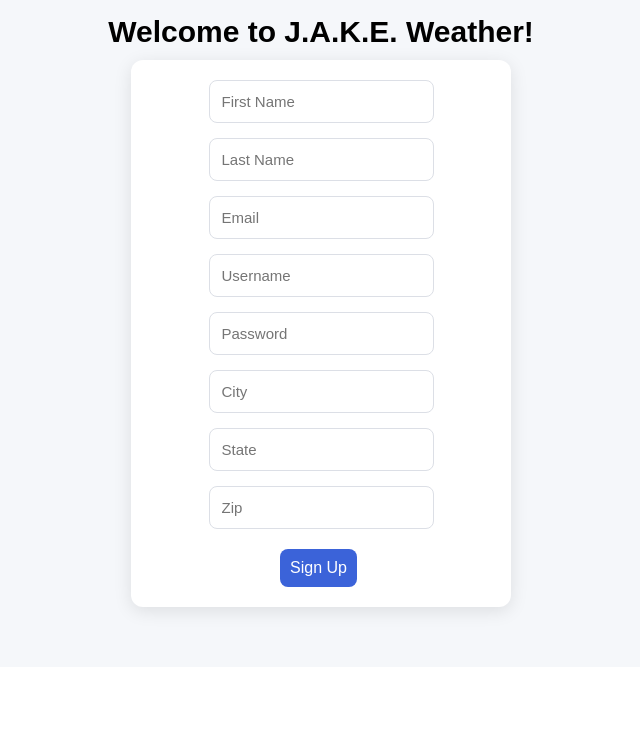
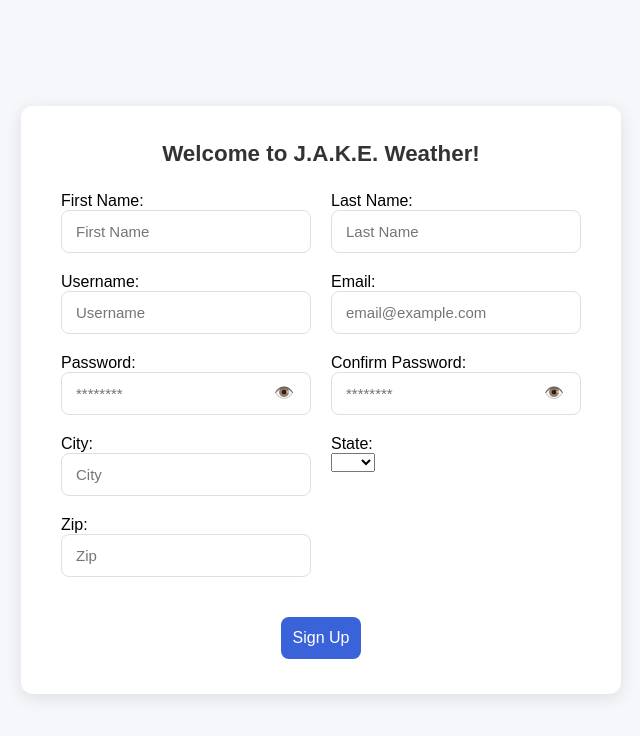
Before and after one commit to rysealex/jake-weather, a React (Create React App) app in the folder front/: page /signup in a window 1280 px wide. Shown: the top 736 px of the page, without its empty margins (319-959 px from the left). Built offline with nearby package versions, Linux system fonts and the light colour scheme.

Commit message:
Finalized login/signup/forgot password UI

```diff
--- a/front/src/index.css
+++ b/front/src/index.css
@@ -527,8 +527,6 @@ body {
   position: relative;
   /* Ensure the container takes up the full width, especially if your form uses flex/grid */
   width: 100%;
-  /* You may need to adjust margin based on your general form styling */
-  margin-bottom: 10px;
 }
 
 /* 2. Style the input field inside the container */
@@ -589,11 +587,10 @@ body {
 /* Page Wrapper*/
 .log-in-wrapper {
   display: flex;
-  justify-content: center;
+  justify-content: space-between;
   align-items: center;
-  padding: 60px;
+  padding-bottom: 25px;
   font-family: "Arial", sans-serif;
-  background: #f5f7fa;
 }
 
 /* Form Container*/
@@ -638,17 +635,24 @@ body {
   font-size: 16px;
   align-items: center;
 }
+.log-in-wrapper button:hover {
+  background-color: #4267b2;
+}
 
 .log-in-button{
   background-color: #3b63d9;
 }
 
-#loginButton {
+#loginButton, #signupButton {
   background-color: #3b63d9;
 }
 
-#loginButton:hover {
+#loginButton:hover, #signupButton {
   background-color: #4267b2;
+}
+.dont-have-account {
+  margin: 0 auto;
+  text-align: center;
 }
 
 /* Responsive */
@@ -688,16 +692,49 @@ body {
   border-radius: 12px;
   box-shadow: 0px 4px 18px rgba(0, 0, 0, 0.1);
   width: 100%;
-  max-width: 380px;
+  max-width: 600px;
   display: flex;
   flex-direction: column;
   justify-content: center;
   align-items: center;
 }
+#sign-up-wrapper-wide form {
+  max-width: 600px;
+}
+.form-group-narrow {
+  flex-grow: 0;
+  width: 100px;
+  max-width: 100%;
+}
+.form-group-narrow select {
+  width: 44px;
+}
+.zip-group-left {
+  max-width: 250px;
+  margin: 0;
+}
+.form-row {
+  display: flex;
+  justify-content: space-between;
+  gap: 20px;
+  width: 100%;
+  margin-bottom: 5px;
+}
+
+.form-group {
+  display: flex;
+  flex-direction: column;
+  flex: 1;
+  min-width: 0;
+}
+.form-group .password-input-container {
+  width: 100%;
+}
 
 /* Inputs */
 .sign-up-wrapper input {
-  margin-bottom: 15px;
+  margin-bottom: 0;
+  width: 100%;
   padding: 12px 12px;
   border: 1px solid #dcdfe6;
   border-radius: 8px;
@@ -710,6 +747,10 @@ body {
 .sign-up-wrapper input:focus {
   border-color: #7aa7ff;
   outline: none;
+}
+.full-width-input {
+  flex: 2;
+  max-width: 100%;
 }
 
 /* Buttons */
@@ -726,6 +767,8 @@ body {
 
 #signupButton {
   background-color: #3b63d9;
+  margin-top: 20px;
+  align-self: center;
 }
 
 #signupButton:hover {
--- a/front/src/pages/dashboard.jsx
+++ b/front/src/pages/dashboard.jsx
@@ -102,6 +102,7 @@ function Dashboard() {
 
 	return(
 		<div className="dashboard-container">
+			<title>J.A.K.E. Weather - Dashboard</title>
 			<Weathermap
 				className="full-screen-map"
 				activeLayer={activeLayer}
--- a/front/src/pages/forgotpassword.jsx
+++ b/front/src/pages/forgotpassword.jsx
@@ -184,9 +184,9 @@ function ForgotPassword() {
 
 	return(
 		<div className="password-reset-wrapper">
-			<title>Reset Password</title>
+			<title>J.A.K.E. Weather - Forgot Password</title>
 			<form onSubmit={handleSubmit}>
-				<h1>Forgot your password? Reset it below.</h1>
+				<h1>Forgot your password? Reset it below</h1>
 				<label htmlFor="usernameInput">Username:</label>
 				<input id='usernameInput' type="text" placeholder="Username" value={username} onChange={(e) => setUsername(e.target.value)} required ref={usernameInputRef}/>
 				{usernameError && <p>{usernameError}</p>}
--- a/front/src/pages/login.jsx
+++ b/front/src/pages/login.jsx
@@ -12,6 +12,10 @@ function Login() {
 	const [username, setUsername] = useState('');
 	const [password, setPassword] = useState('');
 
+	// useState hooks for password and confirm password visibility
+	const [isPasswordVisible, setIsPasswordVisible] = useState(false);
+	const [isConfirmPasswordVisible, setIsConfirmPasswordVisible] = useState(false);
+
 	// useState hooks for error handling
 	const [usernameError, setUsernameError] = useState('');
 	const [passwordError, setPasswordError] = useState('');
@@ -24,6 +28,14 @@ function Login() {
 	// password complexity regex
 	const passwordRegex = /^(?=.*[A-Z])(?=.*[0-9])(?=.*[^a-zA-Z0-9\s]).*$/;
 
+	// functions to toggle password and confirm password visibility
+	const togglePasswordVisibility = () => {
+    setIsPasswordVisible(!isPasswordVisible);
+  };
+  const toggleConfirmPasswordVisibility = () => {
+    setIsConfirmPasswordVisible(!isConfirmPasswordVisible);
+  };
+
 	// useEffect to remove all data in local storage on component mount
 	useEffect(() => {
 		localStorage.removeItem('currentDayWeatherIcon');
@@ -33,6 +45,16 @@ function Login() {
 		localStorage.removeItem('selectedCity');
 		localStorage.removeItem('modalCity');
 	}, []);
+
+	// handle the forgot password redirection
+	const handleForgotPasswordClick = () => {
+		handleNavigate('/forgot-password');
+	};
+
+	// handle the sign up redirection
+	const handleSignUpClick = () => {
+		handleNavigate('/signup');
+	};
 
 	// handle the login attempt
 	const handleSubmit = async (e) => {
@@ -120,20 +142,43 @@ function Login() {
 	};
 
 	return(
-		<div className="log-in-wrapper">
-			<h1 className="log-in-header">J.A.K.E. Weather</h1>
-			<form className="log-in-wrapper form" onSubmit={handleSubmit}>
-				<input type="text" placeholder="Username" value={username} onChange={(e) => setUsername(e.target.value)} required ref={usernameInputRef} />
+		<div className="password-reset-wrapper">
+			<title>J.A.K.E. Weather - Log In</title>
+			<form onSubmit={handleSubmit}>
+				<h1>J.A.K.E. Weather</h1>
+				<label htmlFor="usernameInput">Username:</label>
+				<input id='usernameInput' type="text" placeholder="Username" value={username} onChange={(e) => setUsername(e.target.value)} required ref={usernameInputRef} />
 				{usernameError && <p>{usernameError}</p>}
-				<input type="password" placeholder="Password" value={password} onChange={(e) => setPassword(e.target.value)} required ref={passwordInputRef} />
+				<label htmlFor="passwordInput">Password:</label>
+				<div className="password-input-container">
+					<input
+						id='passwordInput'
+						type={isPasswordVisible ? 'text' : 'password'}
+						placeholder="********"
+						value={password}
+						onChange={(e) => setPassword(e.target.value)}
+						required
+						ref={passwordInputRef}
+					/>
+					<button
+						type="button"
+						onClick={togglePasswordVisibility}
+						className="password-toggle-button"
+						aria-label={isPasswordVisible ? 'Hide Password' : 'Show Password'}
+					>
+						{isPasswordVisible ? '🔒' : '👁️'}
+					</button>
+				</div>
 				{passwordError && <p>{passwordError}</p>}
 				{generalError && <p>{generalError}</p>}
 				<div className="log-in-wrapper button">
 					<button class="log-in-button" type="submit">Log In</button>
-					<button class="log-in-button" type="submit">Forgot Password</button>
+					<button class="log-in-button" type="button" onClick={handleForgotPasswordClick}>Forgot Password</button>
 				</div>
-				<p>Don't have an account?</p>
-				<button id="loginButton" type="submit">Sign Up</button>
+				<div className='dont-have-account'>
+					<p>Don't have an account?</p>
+					<button id="signupButton" type="button" onClick={handleSignUpClick}>Sign Up</button>
+				</div>
 			</form>
 			<footer className="log-in-footer">
 				<p>Est. 2025</p>
--- a/front/src/pages/signup.jsx
+++ b/front/src/pages/signup.jsx
@@ -13,13 +13,19 @@ function Signup() {
 	const [lname, setLname] = useState('');
 	const [email, setEmail] = useState('');
 	const [password, setPassword] = useState('');
+	const [confirmPassword, setConfirmPassword] = useState('');
 	const [city, setCity] = useState('');
 	const [state, setState] = useState('');
 	const [zip, setZip] = useState('');
 
+	// useState hooks for password and confirm password visibility
+	const [isPasswordVisible, setIsPasswordVisible] = useState(false);
+	const [isConfirmPasswordVisible, setIsConfirmPasswordVisible] = useState(false);
+
 	// useState hooks for error handling
 	const [usernameError, setUsernameError] = useState('');
 	const [passwordError, setPasswordError] = useState('');
+	const [confirmPasswordError, setConfirmPasswordError] = useState('');
 	const [generalError, setGeneralError] = useState('');
 
 	// useState hook for success message
@@ -28,11 +34,20 @@ function Signup() {
 	// refs for login input fields
 	const usernameInputRef = useRef(null);
 	const passwordInputRef = useRef(null);
+	const confirmPasswordInputRef = useRef(null);
 	const stateInputRef = useRef(null);
 	const zipInputRef = useRef(null);
 
 	// password complexity regex
 	const passwordRegex = /^(?=.*[A-Z])(?=.*[0-9])(?=.*[^a-zA-Z0-9\s]).*$/;
+
+	// functions to toggle password and confirm password visibility
+	const togglePasswordVisibility = () => {
+    setIsPasswordVisible(!isPasswordVisible);
+  };
+  const toggleConfirmPasswordVisibility = () => {
+    setIsConfirmPasswordVisible(!isConfirmPasswordVisible);
+  };
 
 	// handle the signup attempt
   const handleSubmit = async (e) => {
@@ -81,6 +96,11 @@ function Signup() {
 			setPasswordError('Password must contain at least one special character, one capital letter, and one number');
 			hasError = true;
 			passwordInputRef.current.focus();
+		}
+		else if (password !== confirmPassword) {
+			setConfirmPasswordError('Password and Confirm Password do not match');
+			hasError = true;
+			confirmPasswordInputRef.current.focus();
 		}
 		else if (!fname || !lname || !email || !city || !state || !zip) {
 			setGeneralError('All fields are required');
@@ -144,6 +164,7 @@ function Signup() {
 				setLname("");
 				setEmail("");
 				setPassword("");
+				setConfirmPassword("");
 				setCity("");
 				setState("");
 				setZip("");
@@ -158,6 +179,7 @@ function Signup() {
 				setLname("");
 				setEmail("");
         setPassword("");
+				setConfirmPassword("");
 				setCity("");
 				setState("");
 				setZip("");
@@ -171,6 +193,7 @@ function Signup() {
 			setLname("");
 			setEmail("");
 			setPassword("");
+			setConfirmPassword("");
 			setCity("");
 			setState("");
 			setZip("");
@@ -180,19 +203,147 @@ function Signup() {
 	};
 
 	return(
-		<div className="sign-up-wrapper">
-			<h1 className="sign-up-header">Welcome to J.A.K.E. Weather!</h1>
-			<form className="sign-up-wrapper form" onSubmit={handleSubmit}>
-				<input type="text" placeholder="First Name" value={fname} onChange={(e) => setFname(e.target.value)} required />
-				<input type="text" placeholder="Last Name" value={lname} onChange={(e) => setLname(e.target.value)} required />
-				<input type="email" placeholder="Email" value={email} onChange={(e) => setEmail(e.target.value)} required />
-				<input type="text" placeholder="Username" value={username} onChange={(e) => setUsername(e.target.value)} required ref={usernameInputRef}/>
-				{usernameError && <p>{usernameError}</p>}
-				<input type="password" placeholder="Password" value={password} onChange={(e) => setPassword(e.target.value)} required ref={passwordInputRef}/>
-				{passwordError && <p>{passwordError}</p>}
-				<input type="text" placeholder="City" value={city} onChange={(e) => setCity(e.target.value)} required />
-				<input type="text" placeholder="State" value={state} onChange={(e) => setState(e.target.value)} required ref={stateInputRef}/>
-				<input type="text" placeholder="Zip" value={zip} onChange={(e) => setZip(e.target.value)} required ref={zipInputRef}/>
+		<div id="sign-up-wrapper-wide" className="password-reset-wrapper">
+			<title>J.A.K.E. Weather - Sign Up</title>
+			<form onSubmit={handleSubmit}>
+				<h1>Welcome to J.A.K.E. Weather!</h1>
+				<div className="form-row">
+					<div className="form-group">
+						<label htmlFor="fnameInput">First Name:</label>
+						<input id="fnameInput" type="text" placeholder="First Name" value={fname} onChange={(e) => setFname(e.target.value)} required />
+					</div>
+					<div className="form-group">
+						<label htmlFor="lnameInput">Last Name:</label>
+						<input id="lnameInput" type="text" placeholder="Last Name" value={lname} onChange={(e) => setLname(e.target.value)} required />
+					</div>
+				</div>
+				<div className="form-row">
+					<div className="form-group">
+						<label htmlFor="usernameInput">Username:</label>
+						<input id="usernameInput" type="text" placeholder="Username" value={username} onChange={(e) => setUsername(e.target.value)} required ref={usernameInputRef}/>
+						{usernameError && <p>{usernameError}</p>}
+					</div>
+					<div className="form-group">
+						<label htmlFor="emailInput">Email:</label>
+						<input id="emailInput" type="email" placeholder="email@example.com" value={email} onChange={(e) => setEmail(e.target.value)} required />
+					</div>
+				</div>
+				<div className="form-row">
+					<div className="form-group">
+						<label htmlFor="passwordInput">Password:</label>
+						<div className="password-input-container">
+							<input
+								id="passwordInput"
+								type={isPasswordVisible ? 'text' : 'password'}
+								placeholder="********"
+								value={password}
+								onChange={(e) => setPassword(e.target.value)}
+								required
+								ref={passwordInputRef}
+							/>
+							<button
+								type="button"
+								onClick={togglePasswordVisibility}
+								className="password-toggle-button"
+								aria-label={isPasswordVisible ? 'Hide Password' : 'Show Password'}
+							>
+								{isPasswordVisible ? '🔒' : '👁️'}
+							</button>
+						</div>
+						{passwordError && <p>{passwordError}</p>}
+					</div>
+					<div className="form-group">
+						<label htmlFor="confirmPasswordInput">Confirm Password:</label>
+						<div className="password-input-container">
+							<input
+								id="confirmPasswordInput"
+								type={isConfirmPasswordVisible ? 'text' : 'password'}
+								placeholder="********"
+								value={confirmPassword}
+								onChange={(e) => setConfirmPassword(e.target.value)}
+								required
+								ref={confirmPasswordInputRef}
+							/>
+							<button
+								type="button"
+								onClick={toggleConfirmPasswordVisibility}
+								className="password-toggle-button"
+								aria-label={isConfirmPasswordVisible ? 'Hide Password' : 'Show Password'}
+							>
+								{isConfirmPasswordVisible ? '🔒' : '👁️'}
+							</button>
+						</div>
+						{confirmPasswordError && <p>{confirmPasswordError}</p>}
+					</div>
+				</div>
+				<div className="form-row">
+					<div className="form-group">
+						<label htmlFor="cityInput">City:</label>
+						<input id="cityInput" type="text" placeholder="City" value={city} onChange={(e) => setCity(e.target.value)} required />
+					</div>
+					<div className="form-group form-group-narrow">
+						<label htmlFor="stateInput">State:</label>
+						<select id="stateInput" value={state} onChange={(e) => setState(e.target.value)} required ref={stateInputRef} >
+							<option value=""></option>
+							<option value="AL">AL</option>
+							<option value="AK">AK</option>
+							<option value="AZ">AZ</option>
+							<option value="AR">AR</option>
+							<option value="CA">CA</option>
+							<option value="CO">CO</option>
+							<option value="CT">CT</option>
+							<option value="DE">DE</option>
+							<option value="FL">FL</option>
+							<option value="GA">GA</option>
+							<option value="HI">HI</option>
+							<option value="ID">ID</option>
+							<option value="IL">IL</option>
+							<option value="IN">IN</option>
+							<option value="IA">IA</option>
+							<option value="KS">KS</option>
+							<option value="KY">KY</option>
+							<option value="LA">LA</option>
+							<option value="ME">ME</option>
+							<option value="MD">MD</option>
+							<option value="MA">MA</option>
+							<option value="MI">MI</option>
+							<option value="MN">MN</option>
+							<option value="MS">MS</option>
+							<option value="MO">MO</option>
+							<option value="MT">MT</option>
+							<option value="NE">NE</option>
+							<option value="NV">NV</option>
+							<option value="NH">NH</option>
+							<option value="NJ">NJ</option>
+							<option value="NM">NM</option>
+							<option value="NY">NY</option>
+							<option value="NC">NC</option>
+							<option value="ND">ND</option>
+							<option value="OH">OH</option>
+							<option value="OK">OK</option>
+							<option value="OR">OR</option>
+							<option value="PA">PA</option>
+							<option value="RI">RI</option>
+							<option value="SC">SC</option>
+							<option value="SD">SD</option>
+							<option value="TN">TN</option>
+							<option value="TX">TX</option>
+							<option value="UT">UT</option>
+							<option value="VT">VT</option>
+							<option value="VA">VA</option>
+							<option value="WA">WA</option>
+							<option value="WV">WV</option>
+							<option value="WI">WI</option>
+							<option value="WY">WY</option>
+						</select>
+					</div>
+				</div>
+				<div className="form-row">
+          <div className="form-group zip-group-left">
+						<label htmlFor="zipInput">Zip:</label>
+						<input id="zipInput" type="text" placeholder="Zip" value={zip} onChange={(e) => setZip(e.target.value)} required ref={zipInputRef}/>
+					</div>
+				</div>
 				{generalError && <p>{generalError}</p>}
 				{successMessage && <p>{successMessage}</p>}
 				<button id="signupButton" type="submit">Sign Up</button>
```
